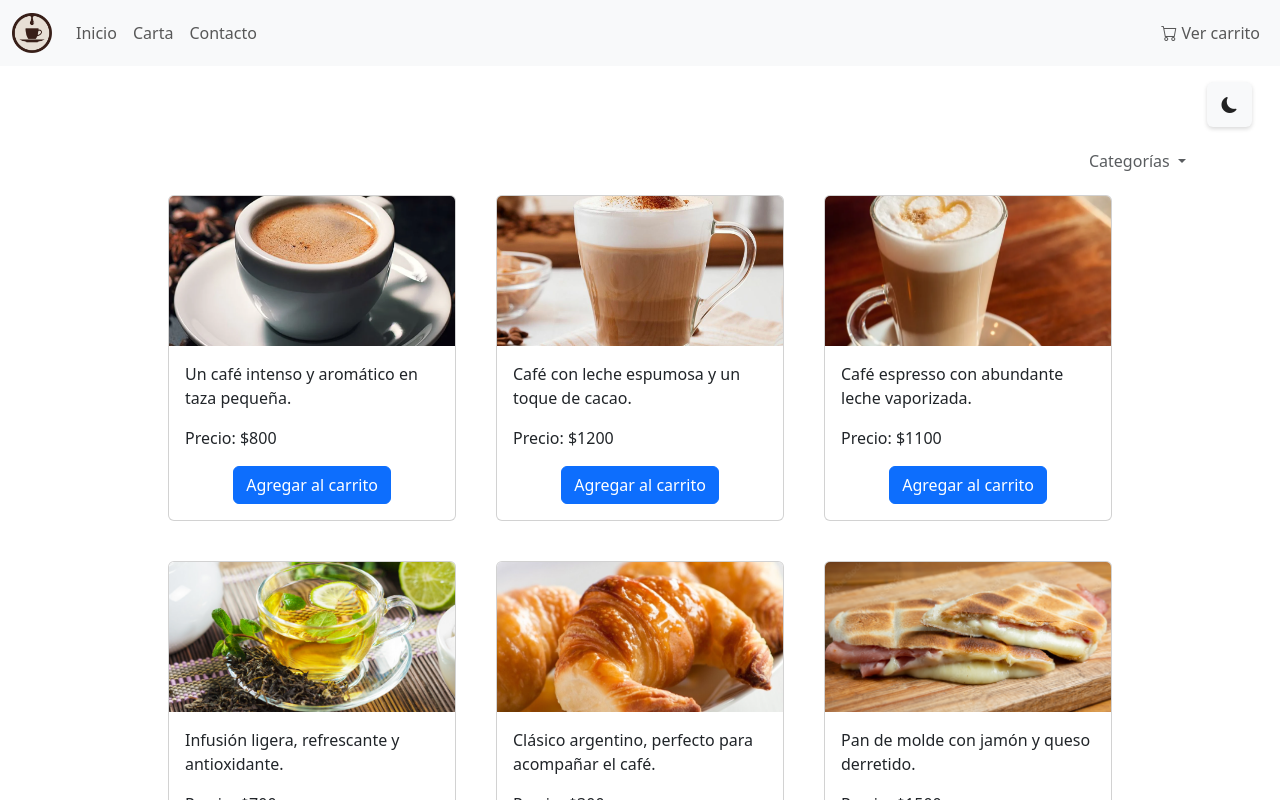
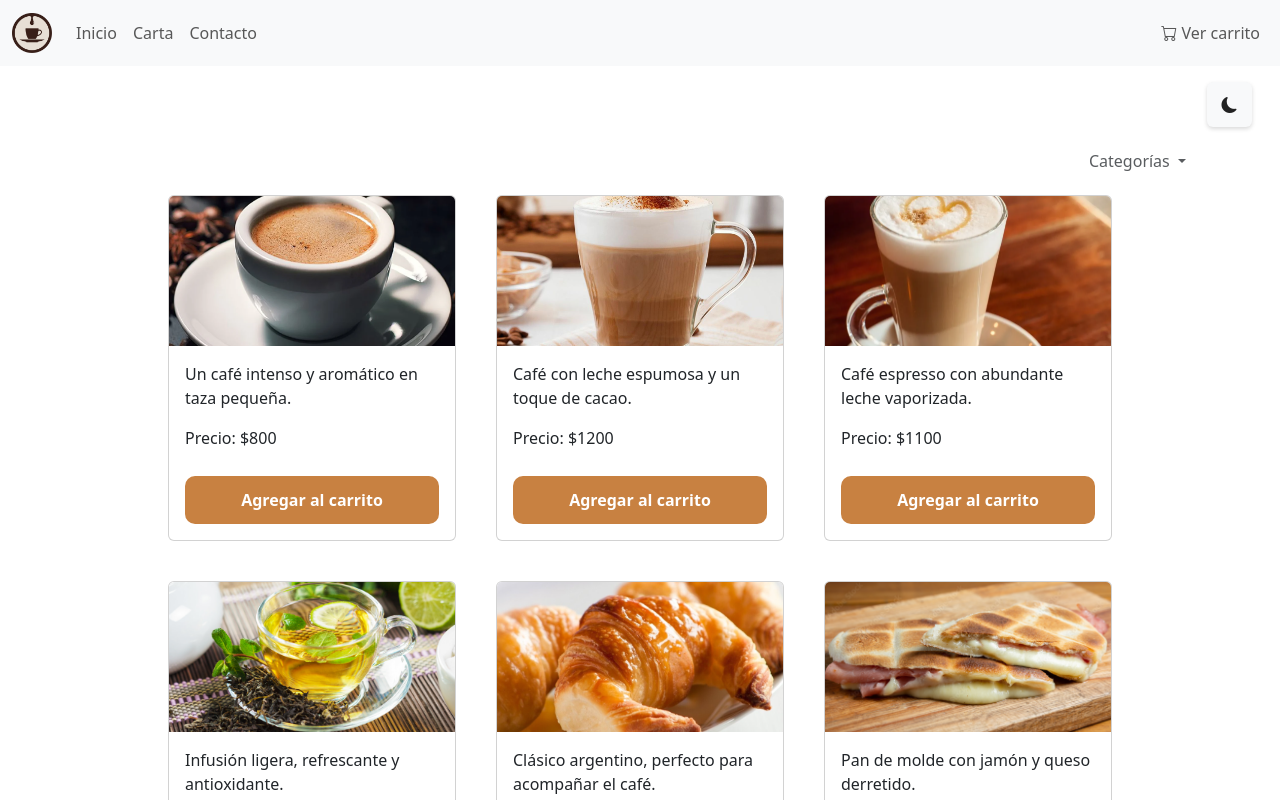
Before and after one commit to leanarn/TP1-CIU-UNAHUR, a React (Vite) app: page /carta in a window 1280 px wide. Shown: the top 800 px of the page. Built offline with nearby package versions, Linux system fonts and the light colour scheme.

Commit message:
Cambio de diseño de los botones de product card

```diff
--- a/src/componentes/ProductCard.jsx
+++ b/src/componentes/ProductCard.jsx
@@ -11,7 +11,7 @@ export default function ProductCard({ producto, alAgregar, fueAgregado }){
                 <p className="card-text" style={{ textAlign: 'left' }}> {producto.descripcion} </p>
                 <p style={{ textAlign: 'left' }}>Precio: ${producto.precio}</p>
                 <button
-                    className={fueAgregado ? "btn btn-success" : "btn btn-primary"}
+                    className={fueAgregado ? "btn btn-success" : "btn-agregar"}
                     onClick={alAgregar}
                     disabled={fueAgregado}
                 >
--- a/src/css/Carta.css
+++ b/src/css/Carta.css
@@ -102,3 +102,21 @@ body {
 .btn-toggle-tema.oscuro:hover {
     background-color: #444;
 }
+/* 🟤 Botón igual al "Confirmar pedido" */
+.btn-agregar {
+  background-color: #C88141 !important;
+  border: none;
+  color: white !important;
+  padding: 12px;
+  font-size: 1rem;
+  border-radius: 10px;
+  margin-top: 10px;
+  font-weight: 600;
+  transition: background-color 0.2s ease, transform 0.1s ease;
+  width: 100%;
+}
+
+.btn-agregar:hover {
+  background-color: #A66835 !important;
+  transform: translateY(-1px);
+}
```
